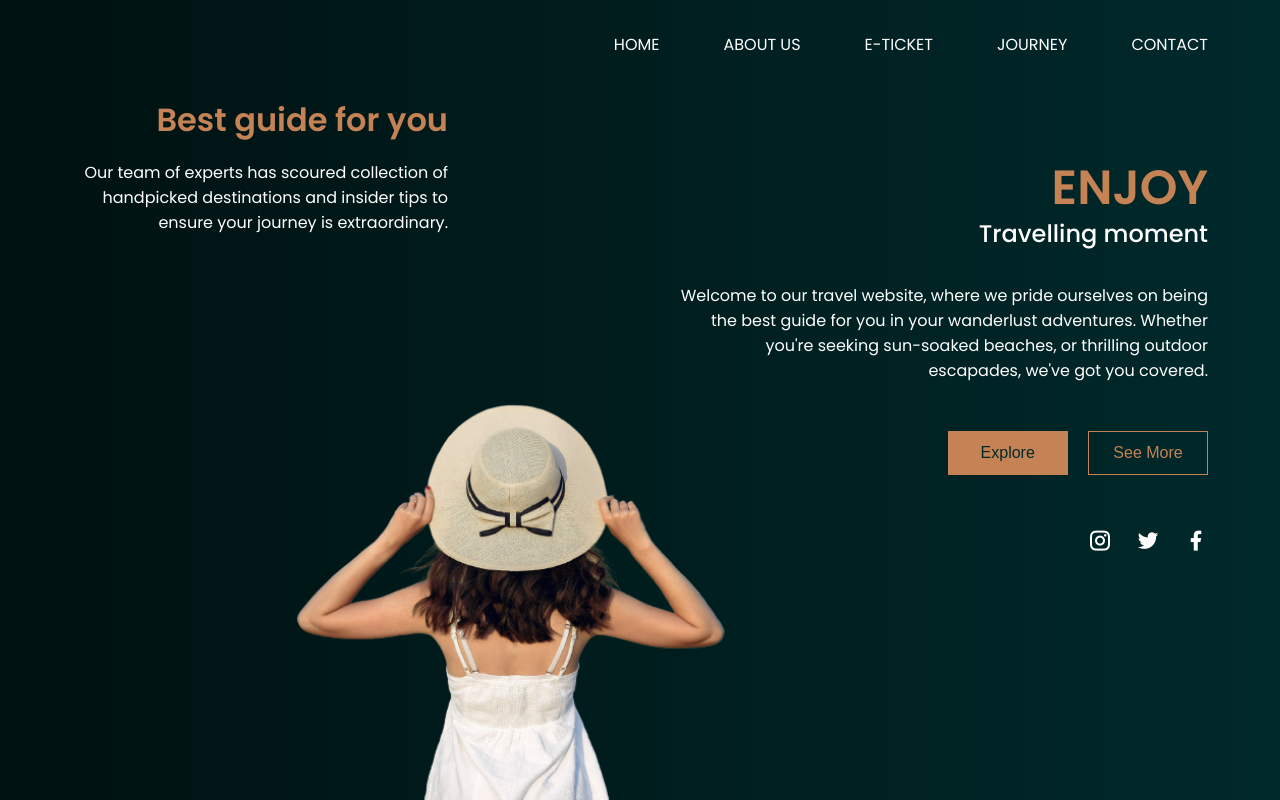
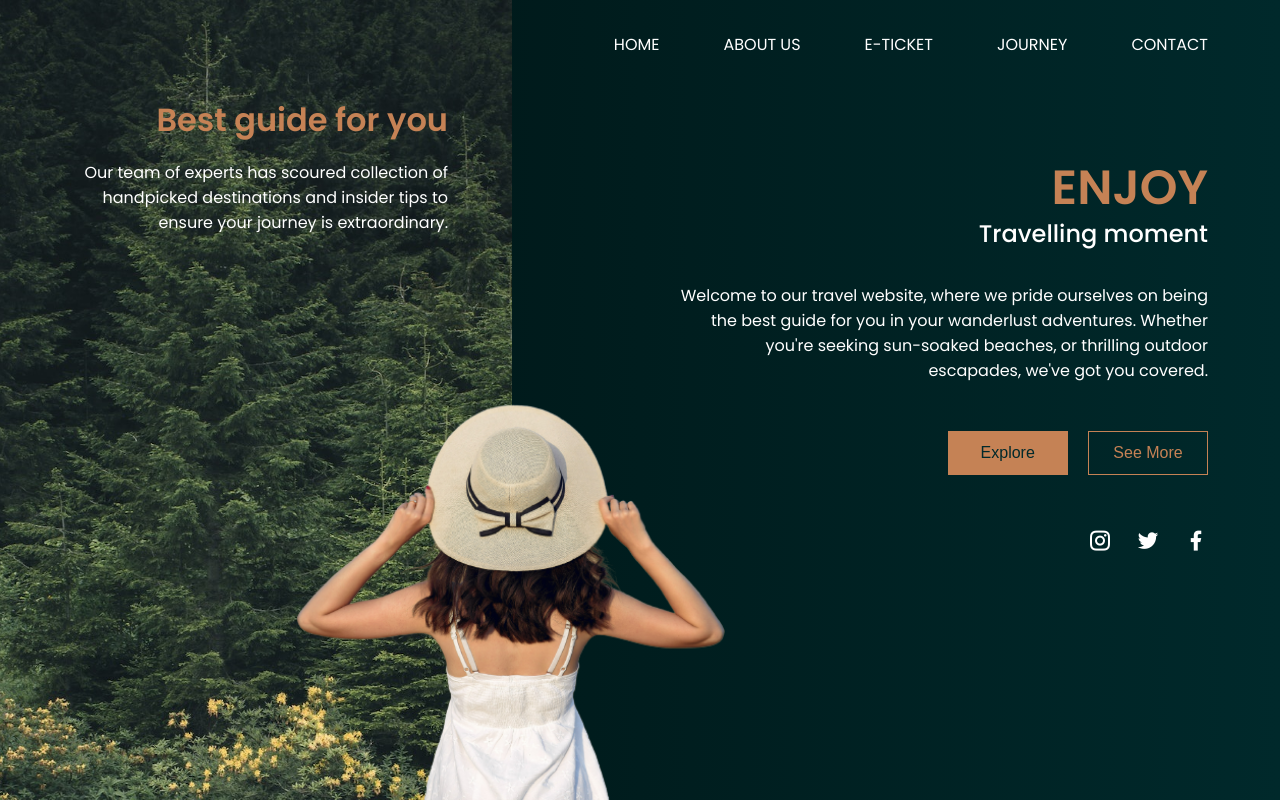
Before and after one commit to shailendrajoshi-lab/Responsive-Landing, a plain HTML site: page index.html in a window 1280 px wide. Drawn offline with nearby package versions, Linux system fonts and the light colour scheme.

Commit message:
style.css

```diff
--- a/style.css
+++ b/style.css
@@ -66,7 +66,7 @@ nav {
 
 .container__left {
   flex: 1;
-  background-image: url("/storage/emulated/0/Download/bg.jpg");
+  background-image: url("https://github.com/shailendrajoshi-lab/Responsive-Landing/blob/main/bg.jpg");
   background-position: center center;
   background-size: cover;
   background-repeat: no-repeat;
```
